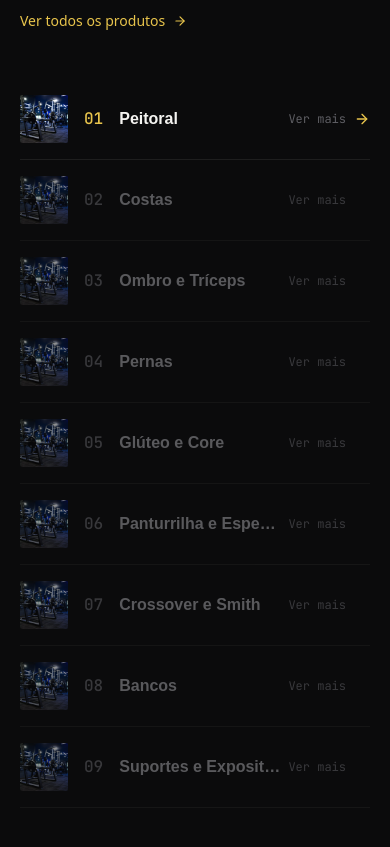
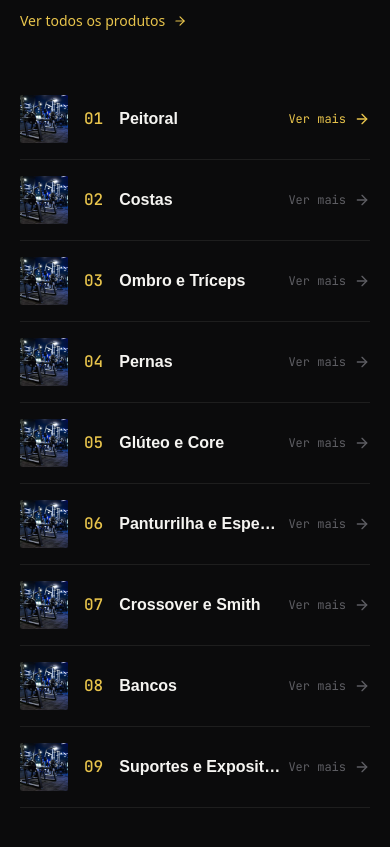
Before and after one commit to Pedrouo/lp-olypmo, a Next.js app: page / in a window 390 px wide. Shown: the part 4031-4878 px from the top of the page. Built offline with nearby package versions, Linux system fonts and the light colour scheme; a web font is replaced by a local one.

Commit message:
style: remove o efeito de escurecimento dos itens inativos na lista de categorias no mobile

```diff
--- a/components/sections/CatalogList.tsx
+++ b/components/sections/CatalogList.tsx
@@ -48,7 +48,7 @@ export function CatalogList() {
                 className={`group flex items-center justify-between py-[var(--space-4)] border-b border-[var(--color-line)] cursor-pointer transition-all duration-300 ${
                   activeIndex === i
                     ? "opacity-100"
-                    : "opacity-55 hover:opacity-80"
+                    : "opacity-100 lg:opacity-55 lg:hover:opacity-80"
                 }`}
                 onMouseEnter={() => setActiveIndex(i)}
               >
@@ -65,7 +65,7 @@ export function CatalogList() {
                     className={`mono text-[1rem] font-medium transition-colors duration-300 flex-shrink-0 ${
                       activeIndex === i
                         ? "text-[var(--color-gold)]"
-                        : "text-[var(--color-text-faint)]"
+                        : "text-[var(--color-gold)] lg:text-[var(--color-text-faint)] lg:group-hover:text-[var(--color-gold)]"
                     }`}
                   >
                     {String(i + 1).padStart(2, "0")}
@@ -74,7 +74,7 @@ export function CatalogList() {
                     className={`font-['Clash_Display',sans-serif] text-[1rem] sm:text-[1.125rem] font-semibold transition-colors duration-300 truncate ${
                       activeIndex === i
                         ? "text-[var(--color-text)]"
-                        : "text-[var(--color-text-dim)]"
+                        : "text-[var(--color-text)] lg:text-[var(--color-text-dim)] lg:group-hover:text-[var(--color-text)]"
                     }`}
                   >
                     {cat.nome}
@@ -82,15 +82,21 @@ export function CatalogList() {
                 </div>
 
                 <div className="flex items-center gap-[var(--space-2)] sm:gap-[var(--space-4)] flex-shrink-0 ml-2">
-                  <span className="mono text-xs sm:text-sm text-[var(--color-text-faint)]">
+                  <span
+                    className={`mono text-xs sm:text-sm transition-colors duration-300 ${
+                      activeIndex === i
+                        ? "text-[var(--color-gold)]"
+                        : "text-[var(--color-text-faint)] lg:group-hover:text-[var(--color-gold)]"
+                    }`}
+                  >
                     Ver mais
                   </span>
                   <ArrowRight
                     size={16}
                     className={`transition-all duration-300 ${
                       activeIndex === i
-                        ? "text-[var(--color-gold)] translate-x-0"
-                        : "text-[var(--color-text-faint)] -translate-x-1 opacity-0 group-hover:opacity-100 group-hover:translate-x-0"
+                        ? "text-[var(--color-gold)] translate-x-0 opacity-100"
+                        : "text-[var(--color-text-faint)] translate-x-0 lg:-translate-x-1 opacity-100 lg:opacity-0 lg:group-hover:opacity-100 lg:group-hover:translate-x-0 lg:group-hover:text-[var(--color-gold)]"
                     }`}
                   />
                 </div>
```
